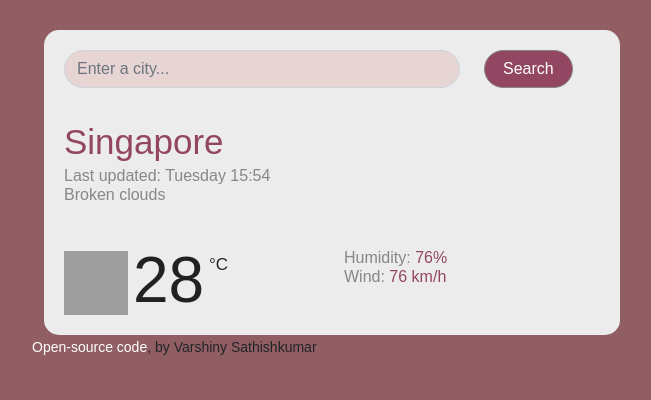
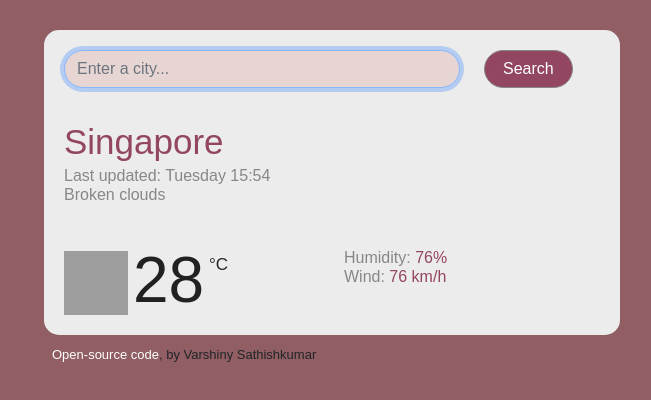
Before and after one commit to varshinysathish/weather-react, a React (Create React App) app: page / in a window 1280 px wide. Shown: the top 400 px of the page, without its empty margins (308-959 px from the left). Built offline with nearby package versions, Linux system fonts and the light colour scheme; grey boxes are pictures that could not be loaded; the HTML template or start-up script is replaced by a standard one.

Commit message:
updated app structure and css

```diff
--- a/src/App.css
+++ b/src/App.css
@@ -6,6 +6,20 @@
 .App {
   max-width: 600px;
   margin: 30px auto;
+}
+
+.App footer {
+  font-size: 13px;
+  margin: 10px 20px;
+}
+
+.App footer a {
+  text-decoration: none;
+  color: white;
+}
+
+.App footer a:hover {
+  text-decoration: underline;
 }
 
 body {
@@ -47,15 +61,6 @@ ul {
   padding: 0;
 }
 
-small a {
-  text-decoration: none;
-  color: white;
-}
-
-small a:hover {
-  text-decoration: underline;
-}
-
 li {
   list-style: none;
   color: rgb(135, 135, 135);
--- a/src/App.js
+++ b/src/App.js
@@ -8,7 +8,7 @@ function App() {
       <div className="container">
         <Weather />
       </div>
-      <small>
+      <footer>
         <a
           href="https://github.com/varshinysathish/weather-react"
           target="_blank"
@@ -17,7 +17,7 @@ function App() {
           Open-source code
         </a>
         , by Varshiny Sathishkumar
-      </small>
+      </footer>
     </div>
   );
 }
--- a/src/Weather.css
+++ b/src/Weather.css
@@ -59,3 +59,54 @@
 .Weather .weather-forecast-temperatures {
   font-size: 13px;
 }
+
+.Weather body {
+  font-family: arial, sans-serif;
+  background: #905e63;
+}
+
+.Weather .search-button {
+  border-radius: 30px;
+  background: #e7d5d4;
+}
+
+.Weather button {
+  display: block;
+  background: #934662;
+  color: white;
+  font-size: 16px;
+  padding: 6px 18px;
+  border: 1px solid rgb(135, 135, 135);
+  border-radius: 30px;
+}
+
+.Weather button:hover {
+  background: #7e6d9e;
+  color: white;
+}
+
+.Weather h1 {
+  color: #934662;
+  font-size: 35px;
+  font-weight: 100;
+  font-family: "Source Sans Pro", sans-serif;
+  line-height: 28px;
+  margin-bottom: 10px;
+}
+
+.Weather ul {
+  margin: 0;
+  padding: 0;
+}
+
+.Weather li {
+  list-style: none;
+  color: rgb(135, 135, 135);
+  font-size: 16px;
+  font-weight: 100;
+  line-height: 19px;
+}
+
+.Weather li:first-letter {
+  text-transform: capitalize;
+}
--- a/src/Weather.js
+++ b/src/Weather.js
@@ -21,6 +21,7 @@ export default function Weather() {
               type="search"
               placeholder="Enter a city..."
               className="form-control search-button"
+              autoFocus="on"
               id="city-input"
               autoComplete="off"
             />
```
